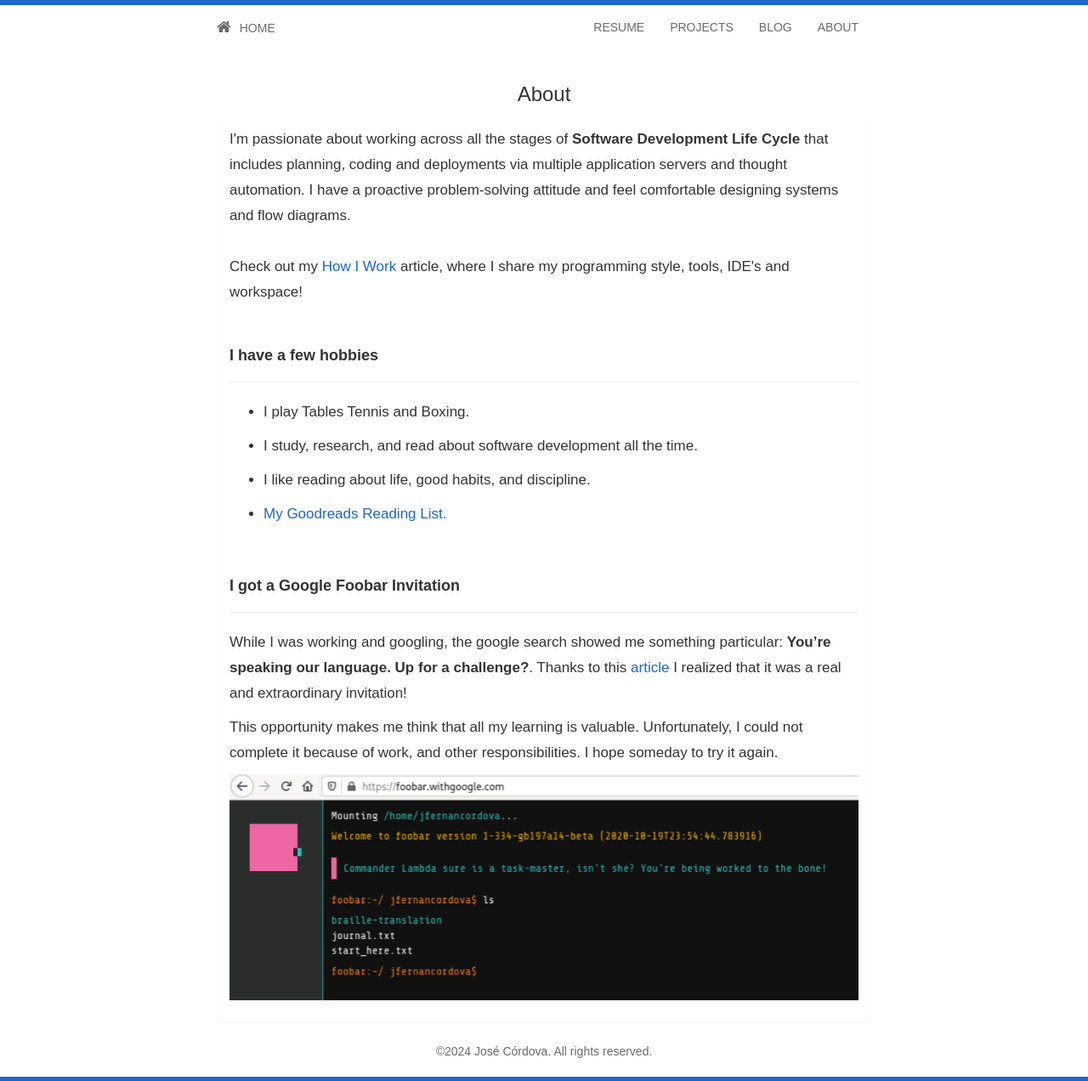
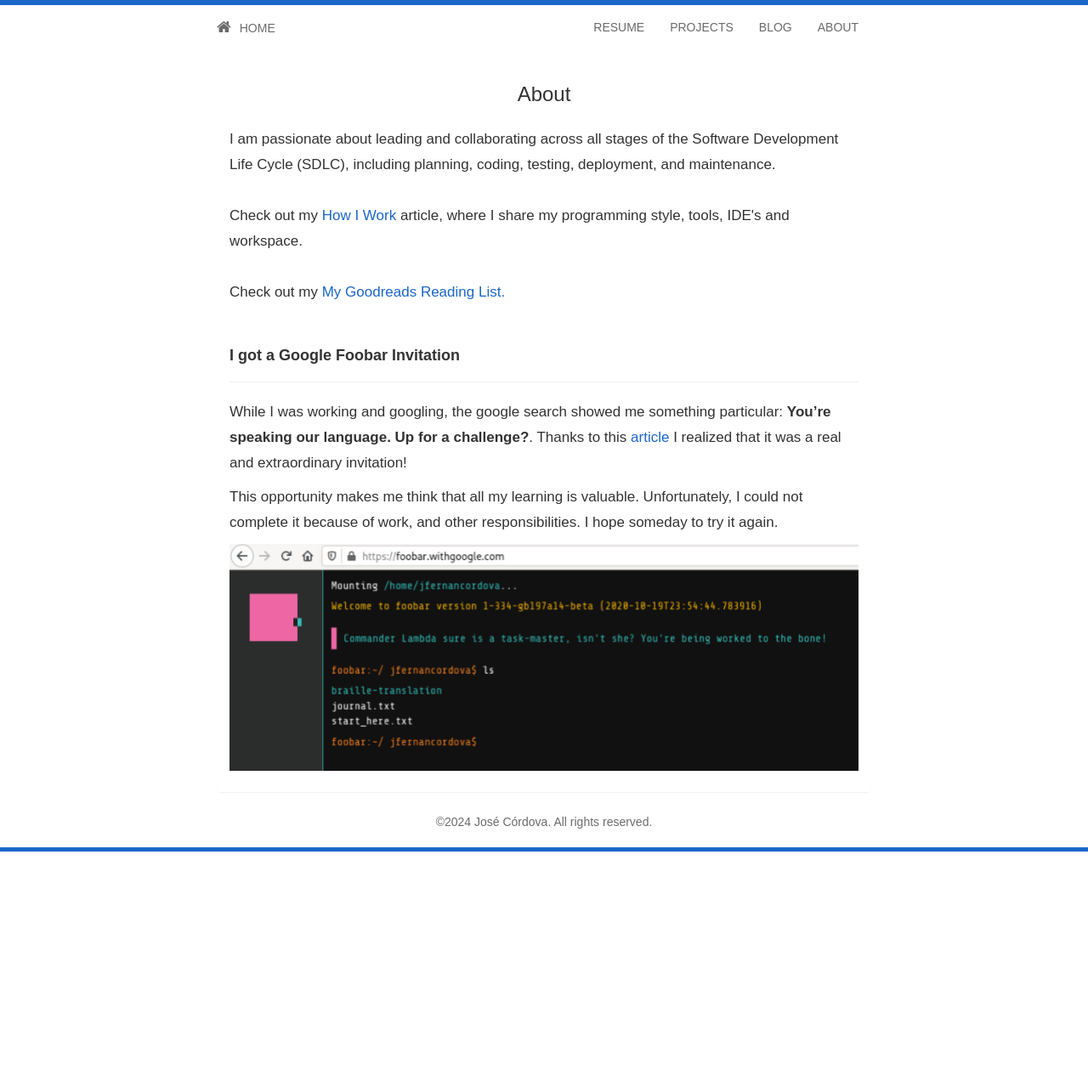
Before and after one commit to jfernancordova/jfernancordova.github.io, a Jekyll site: the page built from about.html, in a window 1280 px wide. Shown: the whole page at 85% size. Built offline with Jekyll 4.4.1, drawn with Linux system fonts in a browser that asks for light colours; nearby versions of some CDN libraries; after the commit the page ends 1002 px from its top, so only the background shows below that.

Commit message:
Update about.html

```diff
--- a/about.html
+++ b/about.html
@@ -9,33 +9,14 @@
         <div class="panel-body">
             <div class="blogpost">
                 <div>
-                    I'm passionate about working across all the stages of <strong>Software Development Life
-                    Cycle</strong> that includes planning, coding and deployments via multiple application servers
-                    and thought automation.
-                    I have a proactive problem-solving attitude and feel comfortable designing systems and flow diagrams.
+                    I am passionate about leading and collaborating across all stages of the Software Development Life Cycle (SDLC), including planning, coding, testing, deployment, and maintenance.
                     <br>
                     <br>
-                    Check out my <a href="./how-i-work.html">How I Work</a> article, where I share my programming style, tools, IDE's and workspace!
+                    Check out my <a href="./how-i-work.html">How I Work</a> article, where I share my programming style, tools, IDE's and workspace.
+                    <br>
+                    <br>
+                    Check out my  <a href="https://www.goodreads.com/review/list/116582849-jos-c-rdova"> My Goodreads Reading List.</a>
                 </div>
-                <br>
-                <h3 id="i-have-a-few-hobbies">I have a few hobbies</h3>
-                <hr/>
-                <ul>
-                    <li>
-                        <p>I play Tables Tennis and Boxing.</p>
-                    </li>
-                    <li>
-                        <p>I study, research, and read about software development all the time.</p>
-                    </li>
-                    <li>
-                        <p>I like reading about life, good habits, and discipline.</p>
-                    </li>
-                    <li>
-                        <a href="https://www.goodreads.com/review/list/116582849-jos-c-rdova">
-                            My Goodreads Reading List.
-                        </a>
-                    </li>
-                </ul>
                 <br>
                 <h3 id="i-got-a-google-foobar-invitation">I got a Google Foobar Invitation</h3>
                 <hr/>
```
